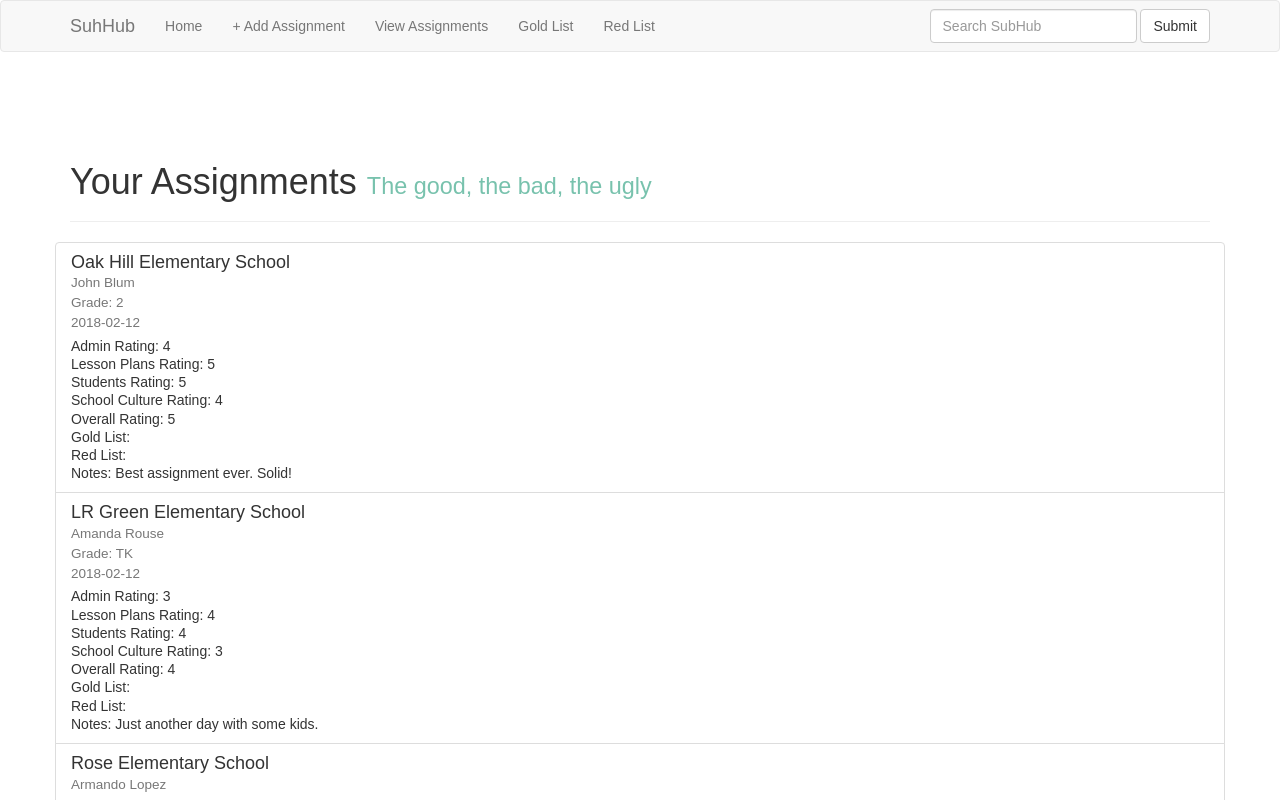
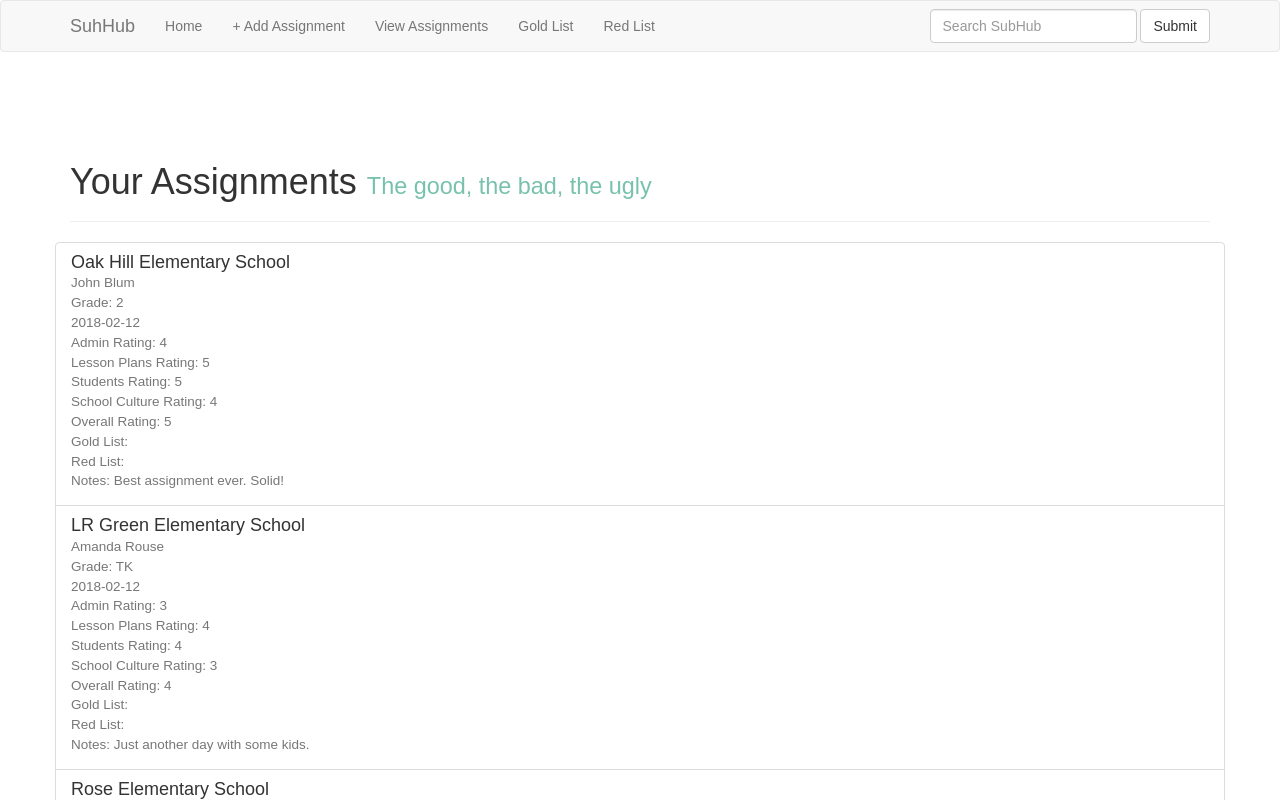
Before and after one commit to okayohyeah/subhub-web, a React (Create React App) app in the folder subhub-web-frontend/: page /viewassignments in a window 1280 px wide. Shown: the top 800 px of the page. Built offline with nearby package versions, Linux system fonts and the light colour scheme.

Commit message:
completed: ViewAssignments.test.js for component. reformatted: ViewAssignment.js component

```diff
--- a/subhub-web-frontend/src/pages/ViewAssignments.js
+++ b/subhub-web-frontend/src/pages/ViewAssignments.js
@@ -21,18 +21,17 @@ class ViewAssignments extends Component {
                           <span className='school'>{assignment.school}</span><br/>
                           <small className='teacher'>{assignment.teacher}</small><br/>
                           <small className='grade'>Grade: {assignment.grade}</small><br/>
-                          <small className='date'>{assignment.date}</small>
+                          <small className='date'>{assignment.date}</small><br/>
+                          <small className='adminRate'>Admin Rating: {assignment.adminRate}</small><br/>
+                          <small className='lessonPlansRate'>Lesson Plans Rating: {assignment.lessonPlansRate}</small><br/>
+                          <small className='studentsRate'>Students Rating: {assignment.studentsRate}</small><br/>
+                          <small className='schoolCultureRate'>School Culture Rating: {assignment.schoolCultureRate}</small><br/>
+                          <small className='overallRate'>Overall Rating: {assignment.overallRate}</small><br/>
+                          <small className='goldList'>Gold List: {assignment.goldList}</small><br/>
+                          <small className='redList'>Red List: {assignment.redList}</small><br/>
+                          <small className='notes'>Notes: {assignment.notes}</small>
                         </h4>
                       }>
-                      <span className='adminRate'>Admin Rating: {assignment.adminRate}</span><br/>
-                      <span className='lessonPlansRate'>Lesson Plans Rating: {assignment.lessonPlansRate}</span><br/>
-                      <span className='studentsRate'>Students Rating: {assignment.studentsRate}</span><br/>
-                      <span className='schoolCultureRate'>School Culture Rating: {assignment.schoolCultureRate}</span><br/>
-                      <span className='overallRate'>Overall Rating: {assignment.overallRate}</span><br/>
-                      <span className='goldList'>Gold List: {assignment.goldList}</span><br/>
-                      <span className='redList'>Red List: {assignment.redList}</span><br/>
-                      <span className='notes'>Notes: {assignment.notes}</span>
-
                     </ListGroupItem>
                   )
                 })}
```
Also changed, not shown: 1 other file (tests, documents, lock files or other folders).
